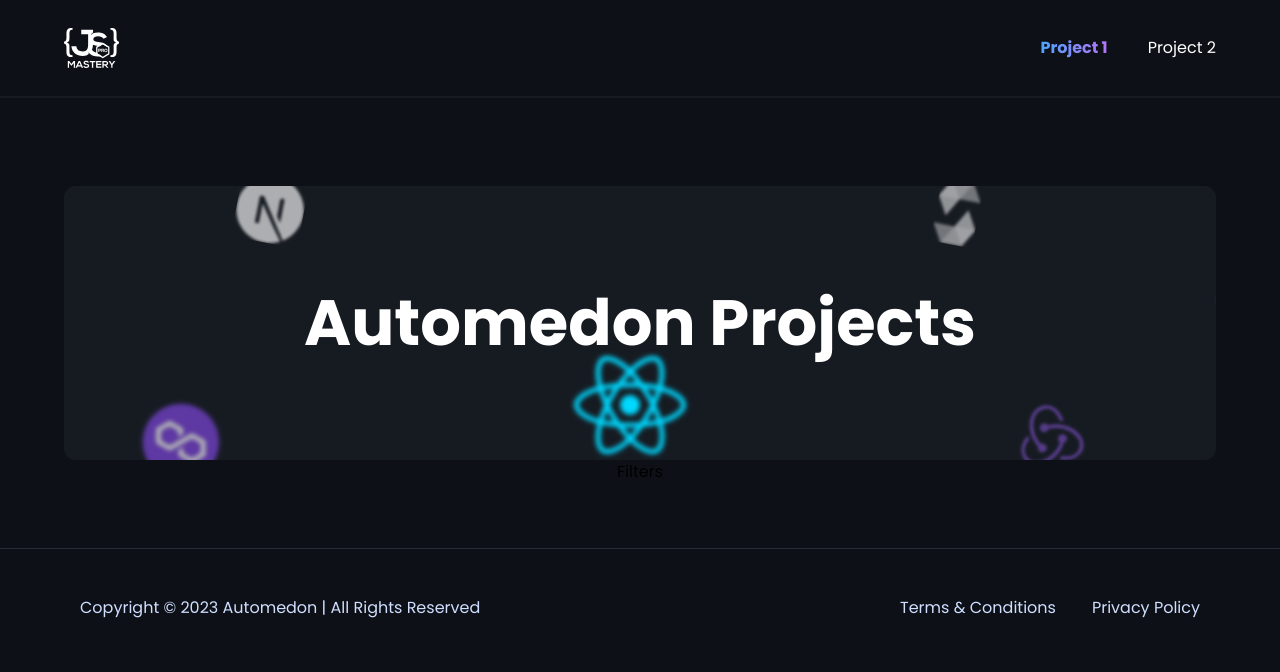
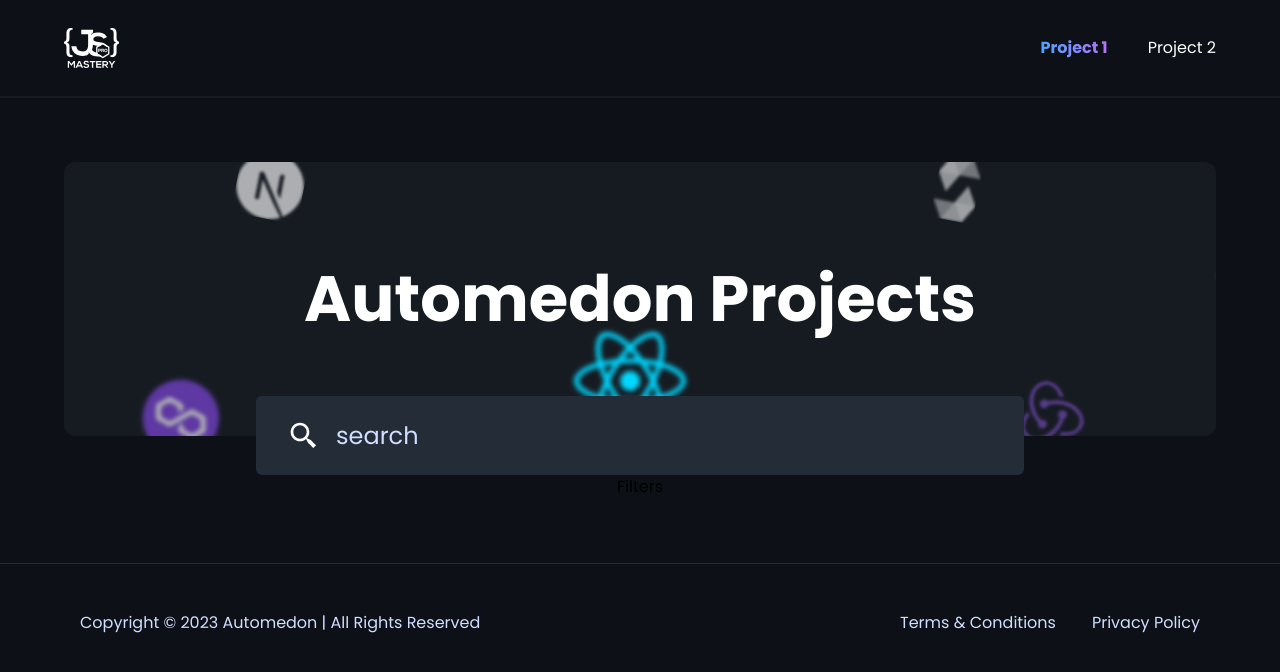
Before and after one commit to Automedon/Nextjsexampleone, a Next.js app: page / in a window 1280 px wide. Shown: the top 672 px of the page. Built offline with nearby package versions, Linux system fonts and the light colour scheme.

Commit message:
SearchForm

```diff
--- a/app/(root)/(home)/page.tsx
+++ b/app/(root)/(home)/page.tsx
@@ -1,4 +1,5 @@
 import React from "react";
+import SearchForm from "@/components/SearchForm";
 
 const Page = () => {
   return (
@@ -9,6 +10,7 @@ const Page = () => {
             Automedon Projects
           </h1>
         </div>
+        <SearchForm />
       </section>
       Filters
     </main>
--- a/app/(root)/layout.tsx
+++ b/app/(root)/layout.tsx
@@ -2,13 +2,11 @@ import React from "react";
 
 import Footer from "@/components/Footer";
 import Navbar from "@/components/Navbar";
-import SearchForm from "@/components/SearchForm";
 
 const layout = ({ children }: { children: React.ReactNode }) => {
   return (
     <>
       <Navbar />
-      <SearchForm />
       {children}
       <Footer />
     </>
--- a/components/SearchForm.tsx
+++ b/components/SearchForm.tsx
@@ -1,7 +1,29 @@
-import Link from "next/link";
+"use client";
+import React, { useState } from "react";
+import Image from "next/image";
+import { Input } from "./ui/input";
 
 const SearchForm = () => {
-  return <div>Search Form</div>;
+  const [search, setSearch] = useState("");
+  return (
+    <form className="flex-center mx-auto mt-10 w-full sm:-mt-10 sm:px-5">
+      <label className="flex-center relative w-full max-w-3xl">
+        <Image
+          src="/magnifying-glass.svg"
+          className="absolute left-8"
+          width={32}
+          height={32}
+          alt={"Search Icon"}
+        />
+        <Input
+          className="base-regular h-fit border-0 bg-black-400 py-6 pl-20 pr-8 text-white-800 !ring-0 !ring-offset-0 placeholder:text-white-800"
+          type="text"
+          placeholder="search"
+          onChange={(e) => setSearch(e.target.value)}
+        />
+      </label>
+    </form>
+  );
 };
 
 export default SearchForm;
--- /dev/null
+++ b/components/ui/input.tsx
@@ -0,0 +1,25 @@
+import * as React from "react"
+
+import { cn } from "@/lib/utils"
+
+export interface InputProps
+  extends React.InputHTMLAttributes<HTMLInputElement> {}
+
+const Input = React.forwardRef<HTMLInputElement, InputProps>(
+  ({ className, type, ...props }, ref) => {
+    return (
+      <input
+        type={type}
+        className={cn(
+          "flex h-10 w-full rounded-md border border-input bg-background px-3 py-2 text-sm ring-offset-background file:border-0 file:bg-transparent file:text-sm file:font-medium placeholder:text-muted-foreground focus-visible:outline-none focus-visible:ring-2 focus-visible:ring-ring focus-visible:ring-offset-2 disabled:cursor-not-allowed disabled:opacity-50",
+          className
+        )}
+        ref={ref}
+        {...props}
+      />
+    )
+  }
+)
+Input.displayName = "Input"
+
+export { Input }
```
